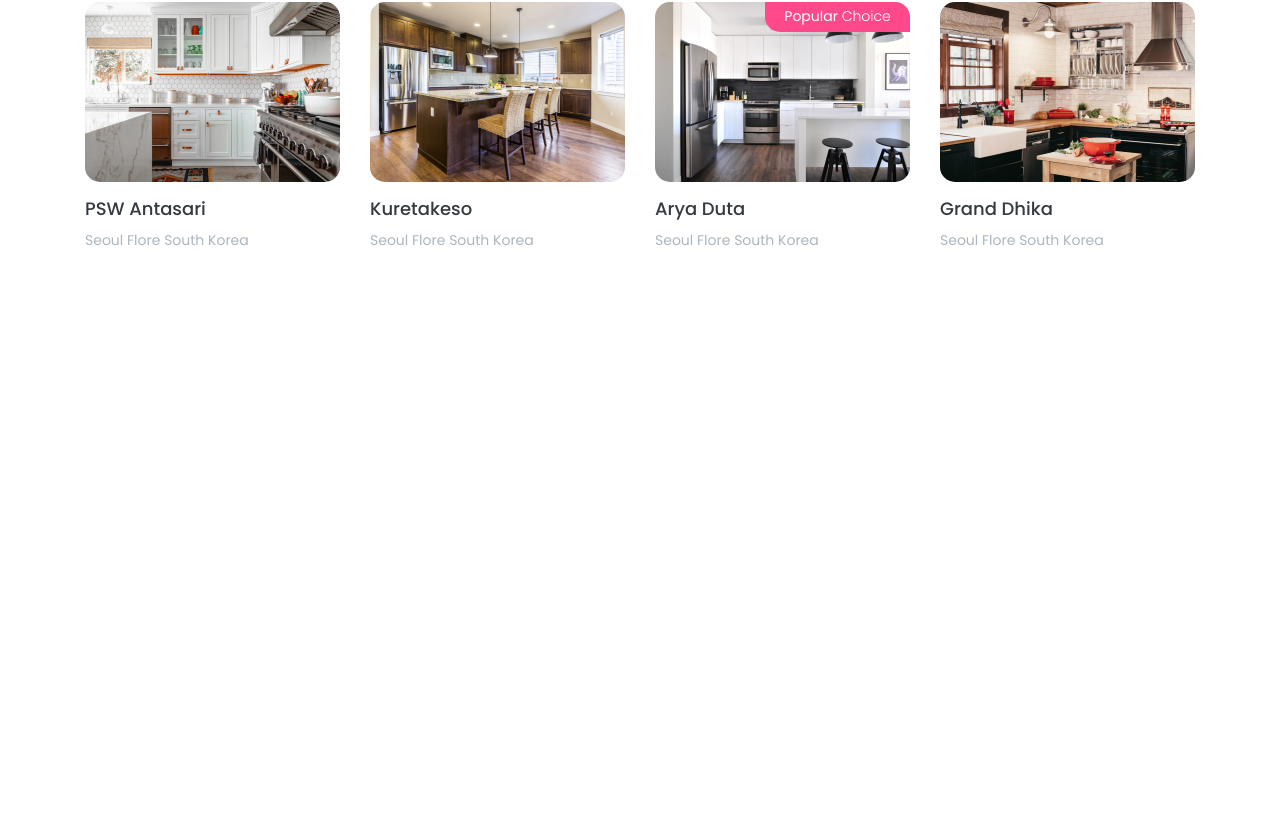
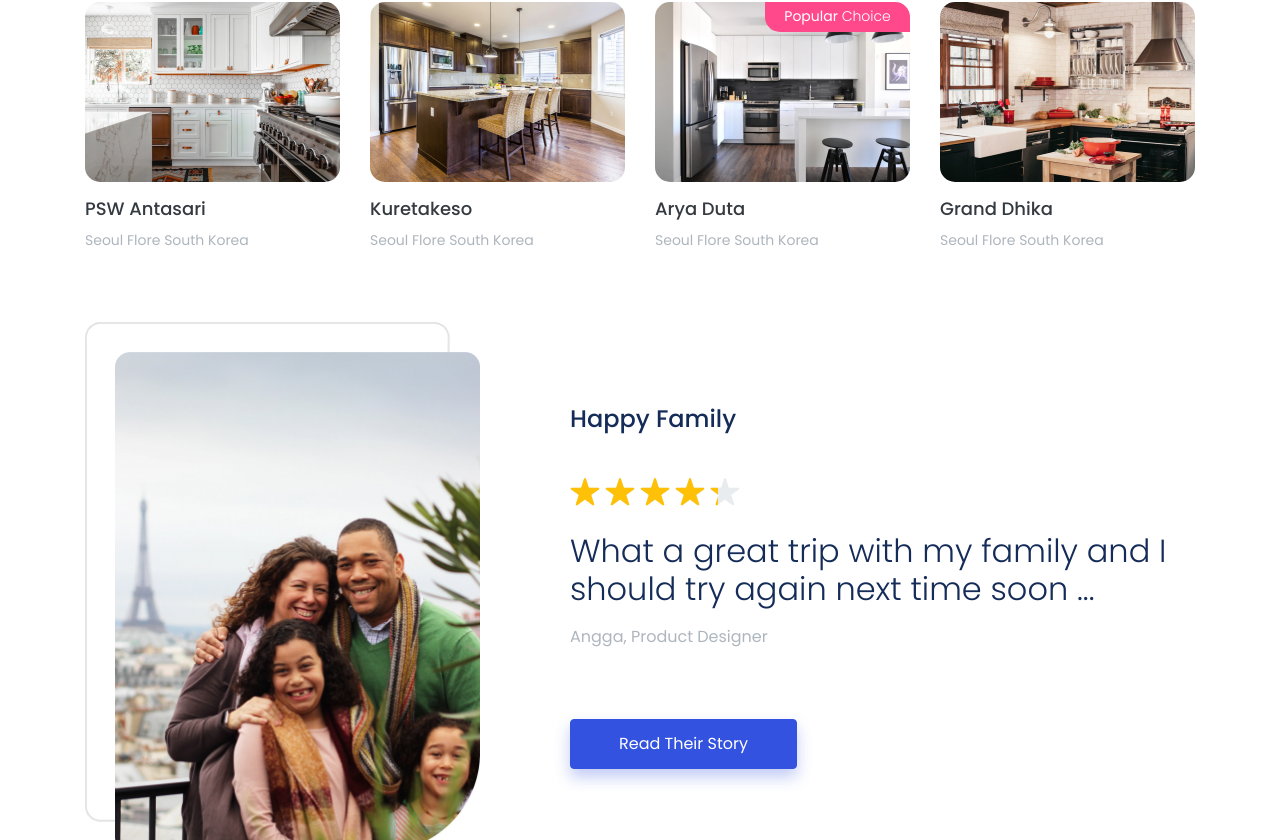
Before and after one commit to ruston-RnY/react-staycation-app, a React (Create React App) app: page / in a window 1280 px wide. Shown: the part 1960-2800 px from the top of the page. Before the commit the page ends 2282 px from the top, so only its background shows below. Built offline with nearby package versions, Linux system fonts and the light colour scheme.

Commit message:
finish component testimonial

```diff
--- a/src/assets/json/landingPage.json
+++ b/src/assets/json/landingPage.json
@@ -176,7 +176,7 @@
     "_id": "asd1293uasdads1",
     "imageUrl": "/images/testimonial-landingpages.jpg",
     "name": "Happy Family",
-    "rate": 4.55,
+    "rate": 4.35,
     "content": "What a great trip with my family and I should try again next time soon ...",
     "familyName": "Angga",
     "familyOccupation": "Product Designer"
--- a/src/assets/scss/_buttons.scss
+++ b/src/assets/scss/_buttons.scss
@@ -5,7 +5,9 @@
 //
 
 .btn {
-  display: inline-block;
+  // display: inline-block;
+  display: inline-flex;
+  align-items: center;
   font-family: $btn-font-family;
   font-weight: $btn-font-weight;
   color: $body-color;
--- /dev/null
+++ b/src/assets/scss/_colorVariables.scss
@@ -0,0 +1,22 @@
+$white: #fff !default;
+$gray-100: #f8f9fa !default;
+$gray-200: #e9ecef !default;
+$gray-300: #dee2e6 !default;
+$gray-400: #ced4da !default;
+$gray-500: #adb5bd !default;
+$gray-600: #6c757d !default;
+$gray-700: #495057 !default;
+$gray-800: #343a40 !default;
+$gray-900: #152c58 !default;
+$black: #000 !default;
+
+$blue: #007bff !default;
+$indigo: #3252df !default;
+$purple: #6f42c1 !default;
+$pink: #ff498b !default;
+$red: #dc3545 !default;
+$orange: #fd7e14 !default;
+$yellow: #ffc107 !default;
+$green: #28a745 !default;
+$teal: #20c997 !default;
+$cyan: #17a2b8 !default;
--- a/src/assets/scss/_variables.scss
+++ b/src/assets/scss/_variables.scss
@@ -4,18 +4,6 @@
 // consistent naming. Ex: $nav-link-disabled-color and $modal-content-box-shadow-xs.
 
 // Color system
-
-$white: #fff !default;
-$gray-100: #f8f9fa !default;
-$gray-200: #e9ecef !default;
-$gray-300: #dee2e6 !default;
-$gray-400: #ced4da !default;
-$gray-500: #adb5bd !default;
-$gray-600: #6c757d !default;
-$gray-700: #495057 !default;
-$gray-800: #343a40 !default;
-$gray-900: #152c58 !default;
-$black: #000 !default;
 
 $grays: () !default;
 $grays: map-merge(
@@ -32,17 +20,6 @@ $grays: map-merge(
   ),
   $grays
 );
-
-$blue: #007bff !default;
-$indigo: #3252df !default;
-$purple: #6f42c1 !default;
-$pink: #ff498b !default;
-$red: #dc3545 !default;
-$orange: #fd7e14 !default;
-$yellow: #ffc107 !default;
-$green: #28a745 !default;
-$teal: #20c997 !default;
-$cyan: #17a2b8 !default;
 
 $colors: () !default;
 $colors: map-merge(
--- a/src/assets/scss/style.scss
+++ b/src/assets/scss/style.scss
@@ -6,6 +6,7 @@
  */
 
 @import url("https://fonts.googleapis.com/css?family=Poppins:300,400,500,700&display=swap");
+@import "colorVariables";
 @import "functions";
 @import "variables";
 @import "mixins";
@@ -92,6 +93,12 @@ header {
 
 section {
   margin-bottom: 70px;
+}
+
+.img-cover {
+  object-fit: cover;
+  height: 100%;
+  width: 100%;
 }
 
 .card {
@@ -189,8 +196,8 @@ section {
   }
 }
 
-.img-cover {
-  object-fit: cover;
-  height: 100%;
-  width: 100%;
+.testimonial-hero,
+.testimonial-hero img {
+  width: 365px;
+  height: 500px;
 }
--- /dev/null
+++ b/src/elements/Star/Star.js
@@ -0,0 +1,75 @@
+import React from "react";
+import "./Star.scss";
+import propTypes from "prop-types";
+
+export default function Star({ className, value, height, width, spacing }) {
+  const decimal = Number(value) % 1;
+  const star = [];
+  let leftPos = 0;
+
+  for (let index = 0; index < 5 && index < value - decimal; index++) {
+    leftPos = leftPos + width;
+    star.push(
+      <div
+        className="star"
+        key={`star-${index}`}
+        style={{
+          left: index * width,
+          height: height,
+          width: width,
+          marginRight: spacing,
+        }}
+      ></div>
+    );
+  }
+
+  if (decimal > 0 && value < 5) {
+    star.push(
+      <div
+        className="star"
+        key={`starDecimals}`}
+        style={{
+          left: leftPos,
+          height: height,
+          width: decimal * width - spacing,
+        }}
+      ></div>
+    );
+  }
+
+  const starPlaceholder = [];
+  for (let index = 0; index < 5; index++) {
+    starPlaceholder.push(
+      <div
+        className="star placeholder"
+        key={`starPlaceholder-${index}`}
+        style={{
+          left: index * width,
+          height: height,
+          width: width,
+          marginRight: spacing,
+        }}
+      ></div>
+    );
+  }
+
+  return (
+    <>
+      <div
+        className={["stars", className].join(" ")}
+        style={{ height: height }}
+      >
+        {starPlaceholder}
+        {star}
+      </div>
+    </>
+  );
+}
+
+Star.propTypes = {
+  className: propTypes.string,
+  value: propTypes.number,
+  height: propTypes.number,
+  width: propTypes.number,
+  spacing: propTypes.number,
+};
--- /dev/null
+++ b/src/elements/Star/Star.scss
@@ -0,0 +1,21 @@
+@import "../../assets/scss/colorVariables";
+
+.stars {
+  position: relative;
+  min-width: 200px;
+  display: inline-flex;
+
+  .star {
+    position: absolute;
+    display: inline-flex;
+    mask: url(../../assets/images/icons/star.svg) no-repeat center left;
+    &:not(.placeholder) {
+      z-index: 2;
+      background-color: $yellow;
+    }
+    &.placeholder {
+      z-index: 1;
+      background-color: $gray-200;
+    }
+  }
+}
--- a/src/pages/LandingPage.js
+++ b/src/pages/LandingPage.js
@@ -4,6 +4,7 @@ import landingPage from "../assets/json/landingPage.json";
 import Hero from "../parts/Hero";
 import MostPicked from "../parts/MostPicked";
 import Categories from "../parts/Categories";
+import Testimony from "../parts/Testimony";
 
 export default class LandingPage extends Component {
   constructor(props) {
@@ -21,6 +22,7 @@ export default class LandingPage extends Component {
           data={landingPage.mostPicked}
         />
         <Categories data={landingPage.categories} />
+        <Testimony data={landingPage.testimonial} />
       </>
     );
   }
--- a/src/parts/Categories.js
+++ b/src/parts/Categories.js
@@ -2,7 +2,6 @@ import React from "react";
 import Button from "../elements/Button/Button";
 
 export default function Categories({ data }) {
-  console.log(data);
   return data.map((category, index1) => {
     return (
       <section className="container" key={`category-${index1}`}>
--- /dev/null
+++ b/src/parts/Testimony.js
@@ -0,0 +1,52 @@
+import React from "react";
+import TestimonyFrame from "../assets/images/testimonial-landingpages-frame.jpg";
+import Star from "../elements/Star/Star";
+import Button from "../elements/Button/Button";
+
+export default function Testimony({ data }) {
+  return (
+    <section className="container">
+      <div className="row align-items-center">
+        <div className="col-auto" style={{ marginRight: 60 }}>
+          <div className="testimonial-hero" style={{ margin: `30px 0 0 30px` }}>
+            <img
+              src={data.imageUrl}
+              alt="Testimonial"
+              className="position-absolute"
+              style={{ zIndex: 1 }}
+            />
+            <img
+              src={TestimonyFrame}
+              alt="Testimonial"
+              className="position-absolute"
+              style={{ margin: `-30px 0 0 -30px` }}
+            />
+          </div>
+        </div>
+        <div className="col">
+          <h4 style={{ marginBottom: 40 }}>{data.name}</h4>
+          <Star value={data.rate} width={35} height={35} spacing={4} />
+          <h5 className="h2 font-weight-light line-height-2 my-3">
+            {data.content}
+          </h5>
+          <span className="text-gray-500">
+            {data.familyName}, {data.familyOccupation}
+          </span>
+
+          <div>
+            <Button
+              type="link"
+              className="btn px-5"
+              style={{ marginTop: 70 }}
+              hasShadow
+              isPrimary
+              href={`/testimonial/${data._id}`}
+            >
+              Read Their Story
+            </Button>
+          </div>
+        </div>
+      </div>
+    </section>
+  );
+}
```
